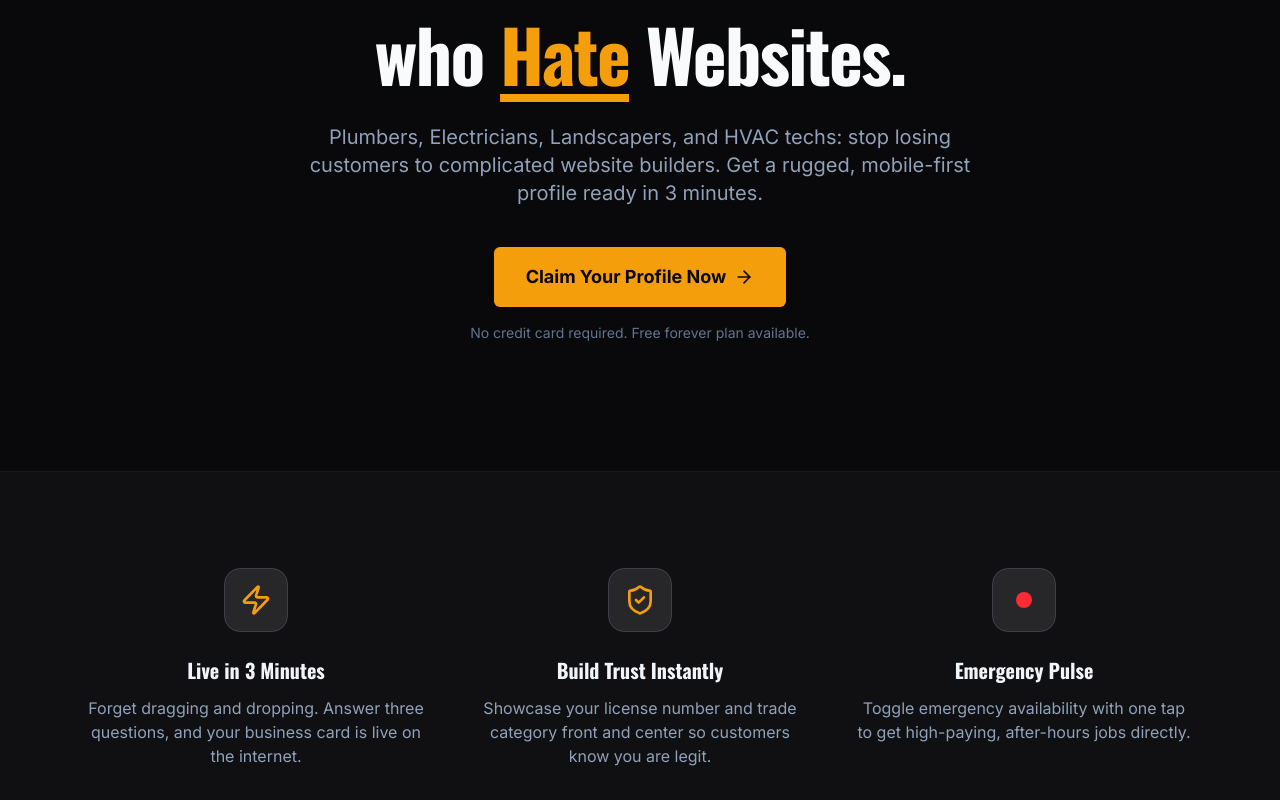
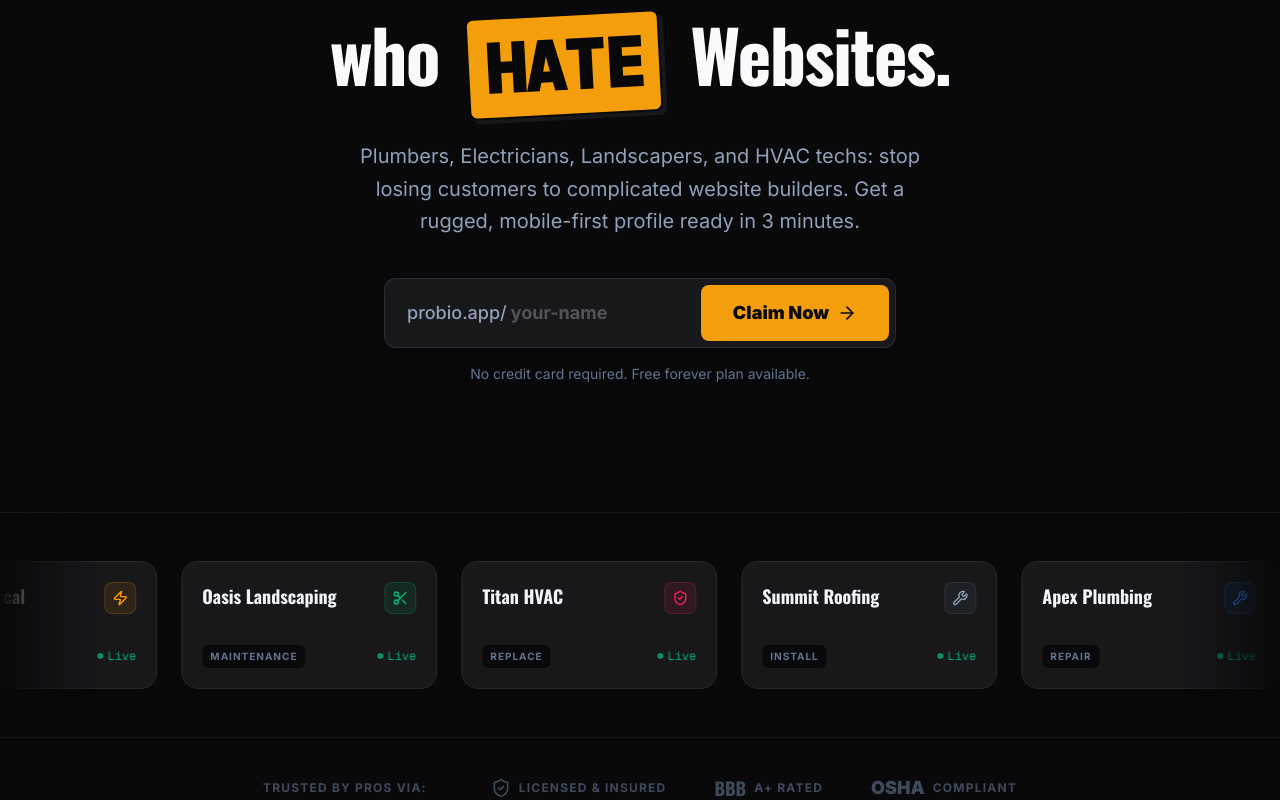
Before and after one commit to siteforgeky/pro-bio, a Next.js app: page / in a window 1280 px wide. Shown: the part 340-1140 px from the top of the page. Built offline with nearby package versions, Linux system fonts and the light colour scheme.

Commit message:
Update homepage UI and trust badges

```diff
--- a/src/app/globals.css
+++ b/src/app/globals.css
@@ -7,6 +7,18 @@
   --font-heading: var(--font-oswald), ui-sans-serif, system-ui, sans-serif;
   --font-mono: var(--font-geist-mono), ui-monospace, SFMono-Regular, Menlo, Monaco, Consolas, "Liberation Mono", "Courier New", monospace;
   --color-brand-amber: #f59e0b;
+
+  --animate-loop-scroll: loop-scroll 30s linear infinite;
+
+  @keyframes loop-scroll {
+    from {
+      transform: translateX(0);
+    }
+
+    to {
+      transform: translateX(-50%);
+    }
+  }
 }
 
 :root {
--- a/src/app/page.tsx
+++ b/src/app/page.tsx
@@ -1,5 +1,6 @@
 import Link from 'next/link';
 import { ArrowRight, Wrench, ShieldCheck, Zap } from 'lucide-react';
+import { ResultsMarquee } from '@/components/ResultsMarquee';
 
 export default function Home() {
   return (
@@ -26,17 +27,47 @@ export default function Home() {
             Built exclusively for trades businesses
           </div>
           <h1 className="text-5xl md:text-7xl font-heading font-black text-slate-50 tracking-tight leading-tight mb-6">
-            The Website for Pros <br className="hidden md:block" /> who <span className="text-brand-amber underline decoration-8 underline-offset-8">Hate</span> Websites.
+            The Website for Pros <br className="hidden md:block" /> who <span className="bg-brand-amber text-zinc-950 px-4 py-1 mx-1 md:mx-3 rounded-lg font-mono tracking-tighter -rotate-3 inline-block shadow-[4px_4px_0px_#18181b] border-2 border-zinc-950 align-middle">HATE</span> Websites.
           </h1>
-          <p className="text-lg md:text-xl text-slate-400 max-w-2xl mb-10 font-sans">
+          <p className="text-lg md:text-xl text-slate-400 max-w-xl mx-auto mb-10 font-sans leading-relaxed">
             Plumbers, Electricians, Landscapers, and HVAC techs: stop losing customers to complicated website builders. Get a rugged, mobile-first profile ready in 3 minutes.
           </p>
-          <div className="flex flex-col sm:flex-row items-center gap-4 w-full sm:w-auto">
-            <Link href="/onboarding" className="w-full sm:w-auto flex items-center justify-center gap-2 bg-brand-amber text-zinc-950 px-8 py-4 rounded-md font-bold text-lg hover:bg-amber-400 transition-all hover:scale-105">
-              Claim Your Profile Now <ArrowRight className="w-5 h-5" />
-            </Link>
+          <form action="/onboarding" className="flex flex-col sm:flex-row items-center w-full max-w-lg mx-auto bg-zinc-900 border border-zinc-700/50 rounded-xl p-1.5 focus-within:border-brand-amber focus-within:ring-1 focus-within:ring-brand-amber transition-all shadow-xl">
+            <div className="flex items-center flex-1 px-4 w-full sm:w-auto h-14 sm:h-auto">
+              <span className="text-slate-400 text-lg font-medium pr-1">probio.app/</span>
+              <input
+                type="text"
+                name="slug"
+                placeholder="your-name"
+                className="bg-transparent border-none outline-none text-slate-100 placeholder:text-zinc-600 font-bold text-lg w-full min-w-[120px]"
+              />
+            </div>
+            <button type="submit" className="w-full sm:w-auto mt-2 sm:mt-0 flex items-center justify-center gap-2 bg-brand-amber text-zinc-950 px-8 h-14 rounded-lg font-black text-lg hover:bg-amber-400 transition-all">
+              Claim Now <ArrowRight className="w-5 h-5" />
+            </button>
+          </form>
+          <p className="mt-4 text-sm text-slate-500">No credit card required. Free forever plan available.</p>
+        </section>
+
+        {/* The Proof Section */}
+        <section className="w-full flex justify-center">
+          <ResultsMarquee />
+        </section>
+
+        {/* Logo Cloud - Trust Building */}
+        <section className="w-full bg-zinc-950 py-10 border-b border-zinc-900 border-t border-zinc-900/50 mt-[-1px]">
+          <div className="max-w-4xl mx-auto px-6 text-center text-slate-500 font-bold uppercase tracking-widest text-xs flex flex-col md:flex-row items-center justify-center gap-6 md:gap-12 opacity-60">
+            <span className="hidden md:inline mr-4">Trusted by Pros via:</span>
+            <div className="flex items-center gap-2">
+              <ShieldCheck className="w-5 h-5" /> Licensed & Insured
+            </div>
+            <div className="flex items-center gap-2">
+              <span className="font-heading text-lg leading-none tracking-normal">BBB</span> A+ Rated
+            </div>
+            <div className="flex items-center gap-2">
+              <span className="font-sans font-black text-lg leading-none tracking-normal">OSHA</span> Compliant
+            </div>
           </div>
-          <p className="mt-4 text-sm text-slate-500">No credit card required. Free forever plan available.</p>
         </section>
 
         {/* Features Section */}
@@ -49,6 +80,9 @@ export default function Home() {
                 </div>
                 <h3 className="text-xl font-heading font-bold text-slate-100 mb-3">Live in 3 Minutes</h3>
                 <p className="text-slate-400">Forget dragging and dropping. Answer three questions, and your business card is live on the internet.</p>
+                <div className="mt-4 flex items-center gap-2 text-[10px] font-mono font-bold text-brand-amber bg-brand-amber/10 px-3 py-1.5 rounded-full border border-brand-amber/20">
+                  <span>1. CLAIM</span> <ArrowRight className="w-3 h-3 text-zinc-500" /> <span>2. DETAILS</span> <ArrowRight className="w-3 h-3 text-zinc-500" /> <span>3. LIVE</span>
+                </div>
               </div>
               <div className="flex flex-col items-center text-center">
                 <div className="w-16 h-16 rounded-2xl bg-zinc-800 flex items-center justify-center mb-6 text-brand-amber border border-zinc-700">
@@ -57,11 +91,11 @@ export default function Home() {
                 <h3 className="text-xl font-heading font-bold text-slate-100 mb-3">Build Trust Instantly</h3>
                 <p className="text-slate-400">Showcase your license number and trade category front and center so customers know you are legit.</p>
               </div>
-              <div className="flex flex-col items-center text-center">
-                <div className="w-16 h-16 rounded-2xl bg-zinc-800 flex items-center justify-center mb-6 text-red-500 border border-zinc-700">
+              <div className="flex flex-col items-center text-center group cursor-pointer">
+                <div className="w-16 h-16 rounded-2xl bg-zinc-800 flex items-center justify-center mb-6 text-red-500 border border-zinc-700 group-hover:border-red-500/50 transition-colors">
                   <div className="relative flex items-center justify-center">
-                    <span className="absolute w-6 h-6 rounded-full bg-red-500/30 animate-ping"></span>
-                    <div className="w-4 h-4 rounded-full bg-red-500"></div>
+                    <span className="absolute w-8 h-8 rounded-full bg-red-500/0 group-hover:bg-red-500/30 group-hover:animate-ping transition-all duration-300"></span>
+                    <div className="w-4 h-4 rounded-full bg-red-500 shadow-[0_0_15px_rgba(239,68,68,0.5)] group-hover:scale-110 transition-transform"></div>
                   </div>
                 </div>
                 <h3 className="text-xl font-heading font-bold text-slate-100 mb-3">Emergency Pulse</h3>
@@ -72,9 +106,18 @@ export default function Home() {
         </section>
       </main>
 
-      <footer className="border-t border-zinc-900 py-12 text-center text-slate-500 text-sm">
+      <footer className="border-t border-zinc-900 py-12 pb-32 md:pb-12 text-center text-slate-500 text-sm relative z-10">
         <p>&copy; {new Date().getFullYear()} ProBio. All rights reserved.</p>
       </footer>
+
+      {/* Mobile Sticky CTA */}
+      <div className="fixed bottom-0 left-0 w-full p-4 pb-6 bg-gradient-to-t from-zinc-950 via-zinc-950/95 to-transparent pt-12 z-50 md:hidden flex justify-center pointer-events-none">
+        <div className="pointer-events-auto w-full max-w-sm">
+          <Link href="/onboarding" className="w-full flex items-center justify-center gap-2 bg-brand-amber text-zinc-950 h-16 rounded-2xl font-black text-xl shadow-[0_4px_30px_rgba(245,158,11,0.3)] active:scale-95 transition-all">
+            Claim Profile <ArrowRight className="w-6 h-6" />
+          </Link>
+        </div>
+      </div>
     </div>
   );
 }
--- /dev/null
+++ b/src/components/ResultsMarquee.tsx
@@ -0,0 +1,52 @@
+'use client';
+
+import { Wrench, ShieldCheck, Zap, Scissors } from 'lucide-react';
+
+const mockProfiles = [
+    { name: 'Apex Plumbing', category: 'REPAIR', icon: Wrench, color: 'text-blue-500', bg: 'bg-blue-500/10', border: 'border-blue-500/20' },
+    { name: 'Volt Electrical', category: 'INSTALL', icon: Zap, color: 'text-amber-500', bg: 'bg-amber-500/10', border: 'border-amber-500/20' },
+    { name: 'Oasis Landscaping', category: 'MAINTENANCE', icon: Scissors, color: 'text-emerald-500', bg: 'bg-emerald-500/10', border: 'border-emerald-500/20' },
+    { name: 'Titan HVAC', category: 'REPLACE', icon: ShieldCheck, color: 'text-rose-500', bg: 'bg-rose-500/10', border: 'border-rose-500/20' },
+    { name: 'Summit Roofing', category: 'INSTALL', icon: Wrench, color: 'text-slate-400', bg: 'bg-slate-500/10', border: 'border-slate-500/20' },
+];
+
+export function ResultsMarquee() {
+    // Duplicate for seamless infinite scrolling
+    const cards = [...mockProfiles, ...mockProfiles, ...mockProfiles];
+
+    return (
+        <div className="w-full overflow-hidden bg-zinc-950 py-12 relative border-t border-b border-zinc-900 shadow-inner">
+            {/* Gradient Fades for edges */}
+            <div className="absolute inset-y-0 left-0 w-24 bg-gradient-to-r from-zinc-950 to-transparent z-10"></div>
+            <div className="absolute inset-y-0 right-0 w-24 bg-gradient-to-l from-zinc-950 to-transparent z-10"></div>
+
+            <div className="flex w-max animate-loop-scroll hover:[animation-play-state:paused] gap-6 px-6">
+                {cards.map((profile, i) => {
+                    const Icon = profile.icon;
+                    return (
+                        <div key={i} className="flex-shrink-0 w-64 h-32 bg-zinc-900 border border-zinc-800 rounded-2xl p-5 flex flex-col justify-between shadow-md relative overflow-hidden group hover:border-zinc-700 transition-colors">
+                            <div className="flex items-start justify-between">
+                                <h4 className="font-heading font-bold text-slate-100 text-lg truncate pr-2 group-hover:text-brand-amber transition-colors">
+                                    {profile.name}
+                                </h4>
+                                <div className={`w-8 h-8 rounded-lg ${profile.bg} ${profile.border} border flex items-center justify-center`}>
+                                    <Icon className={`w-4 h-4 ${profile.color}`} />
+                                </div>
+                            </div>
+
+                            <div className="flex items-center justify-between mt-auto">
+                                <span className="text-[10px] font-bold tracking-widest uppercase text-slate-500 bg-zinc-950 px-2 py-1 rounded-md">
+                                    {profile.category}
+                                </span>
+                                <span className="text-xs font-mono text-emerald-400 opacity-80 flex items-center gap-1">
+                                    <span className="w-1.5 h-1.5 rounded-full bg-emerald-500 animate-pulse"></span>
+                                    Live
+                                </span>
+                            </div>
+                        </div>
+                    );
+                })}
+            </div>
+        </div>
+    );
+}
```
